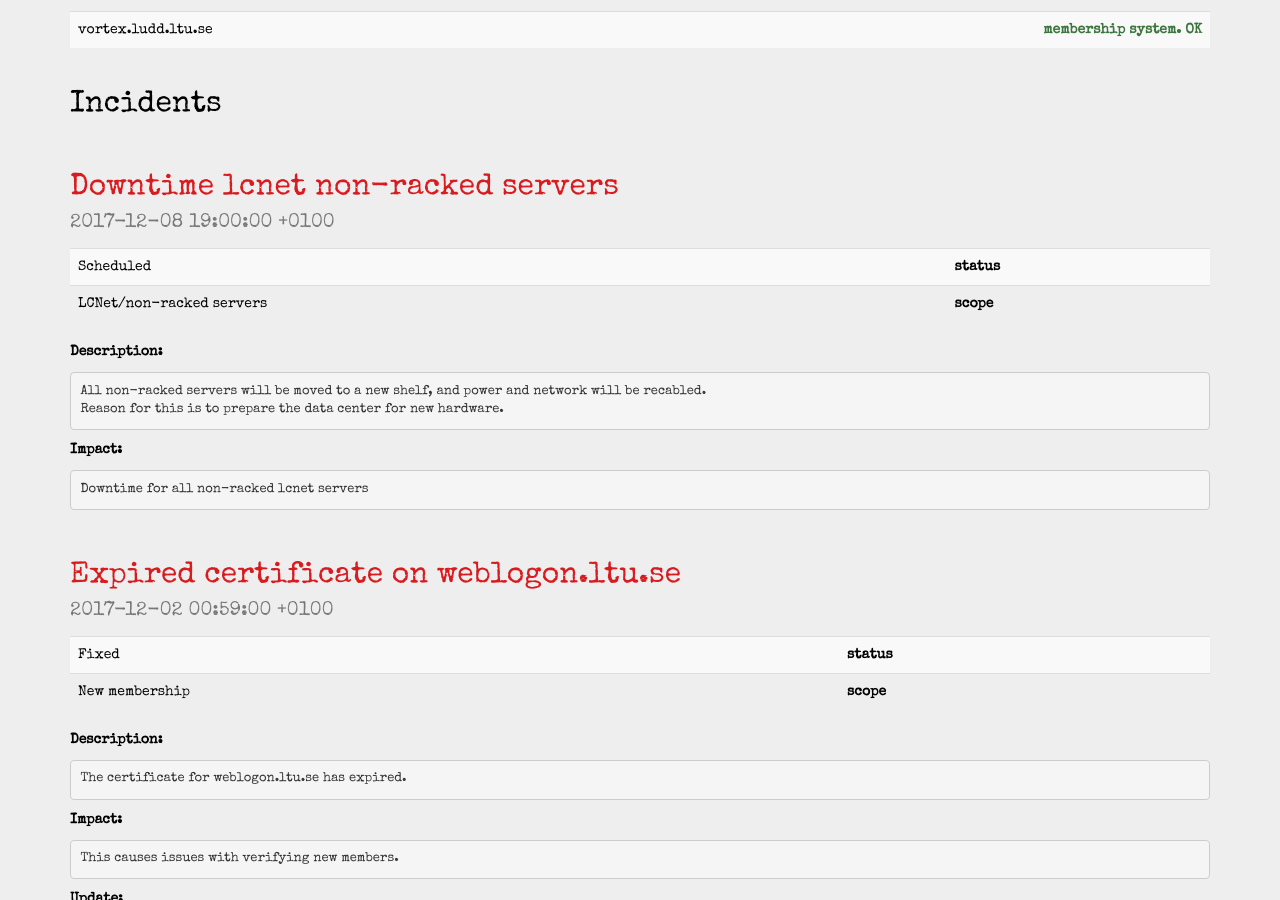
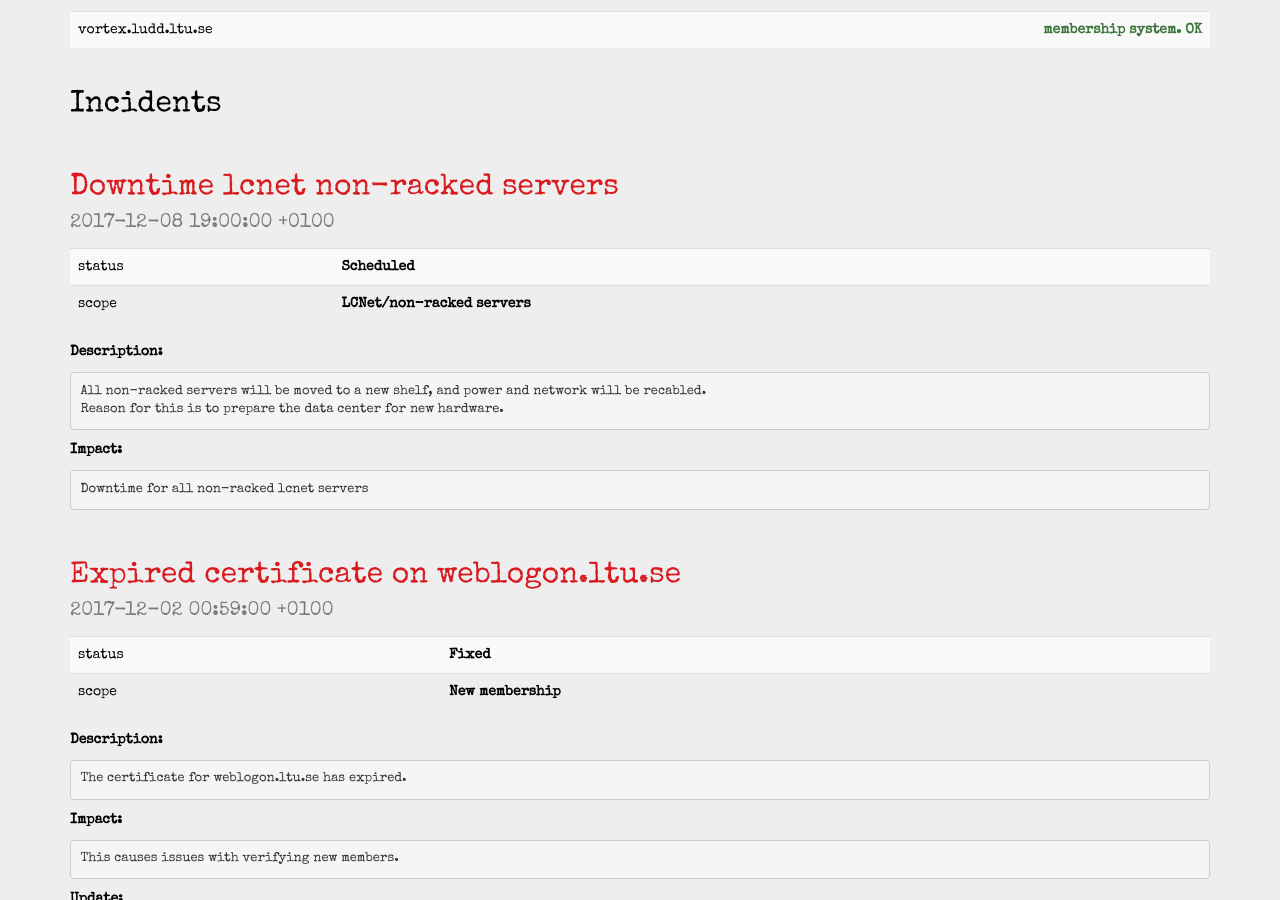
Before and after one commit to LUDDLTU/statuspage, a Jekyll site: the page built from index.html, in a window 1280 px wide and 900 px high, scrolled down 1319 px. Built offline with Jekyll 4.4.1, drawn with Linux system fonts in a browser that asks for light colours.

Commit message:
Never trust internet

```diff
--- a/_layouts/incident.html
+++ b/_layouts/incident.html
@@ -21,8 +21,8 @@
                 <table class="table table-striped">
                     {% for field in page.ticket %}
                     <tr>
-                        <td>{{ field[1] }}</td>
-                        <td><b>{{ field[0] }}</b></td>
+                        <td>{{ field[0] }}</td>
+                        <td><b>{{ field[1] }}</b></td>
                     </tr>
                     {% endfor %}
                 </table>
--- a/index.html
+++ b/index.html
@@ -51,8 +51,8 @@
                 <table class="table table-striped">
                     {% for field in post.ticket %}
                     <tr>
-                        <td>{{ field[1] }}</td>
-                        <td><b>{{ field[0] }}</b></td>
+                        <td>{{ field[0] }}</td>
+                        <td><b>{{ field[1] }}</b></td>
                     </tr>
                     {% endfor %}
                 </table>
```
